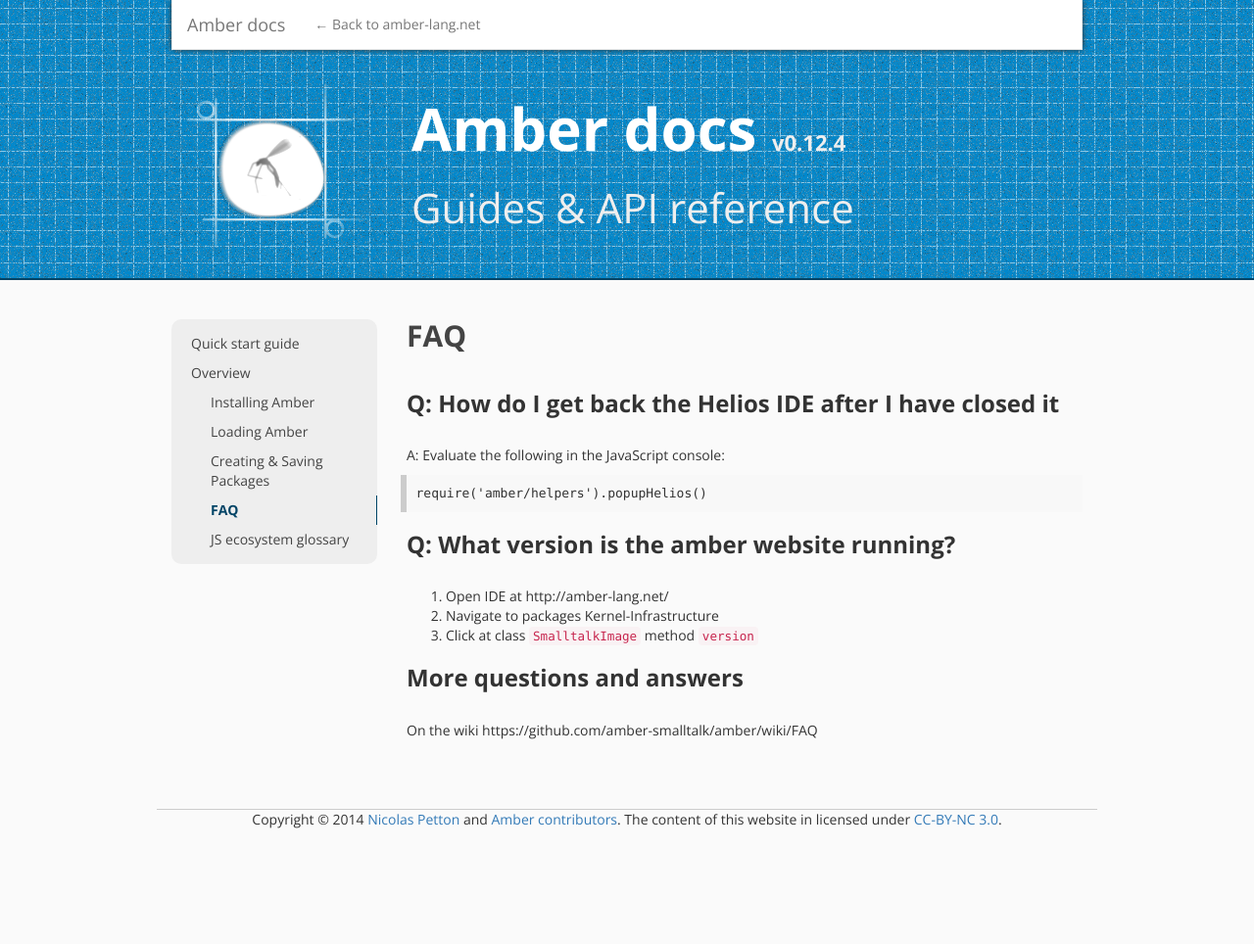
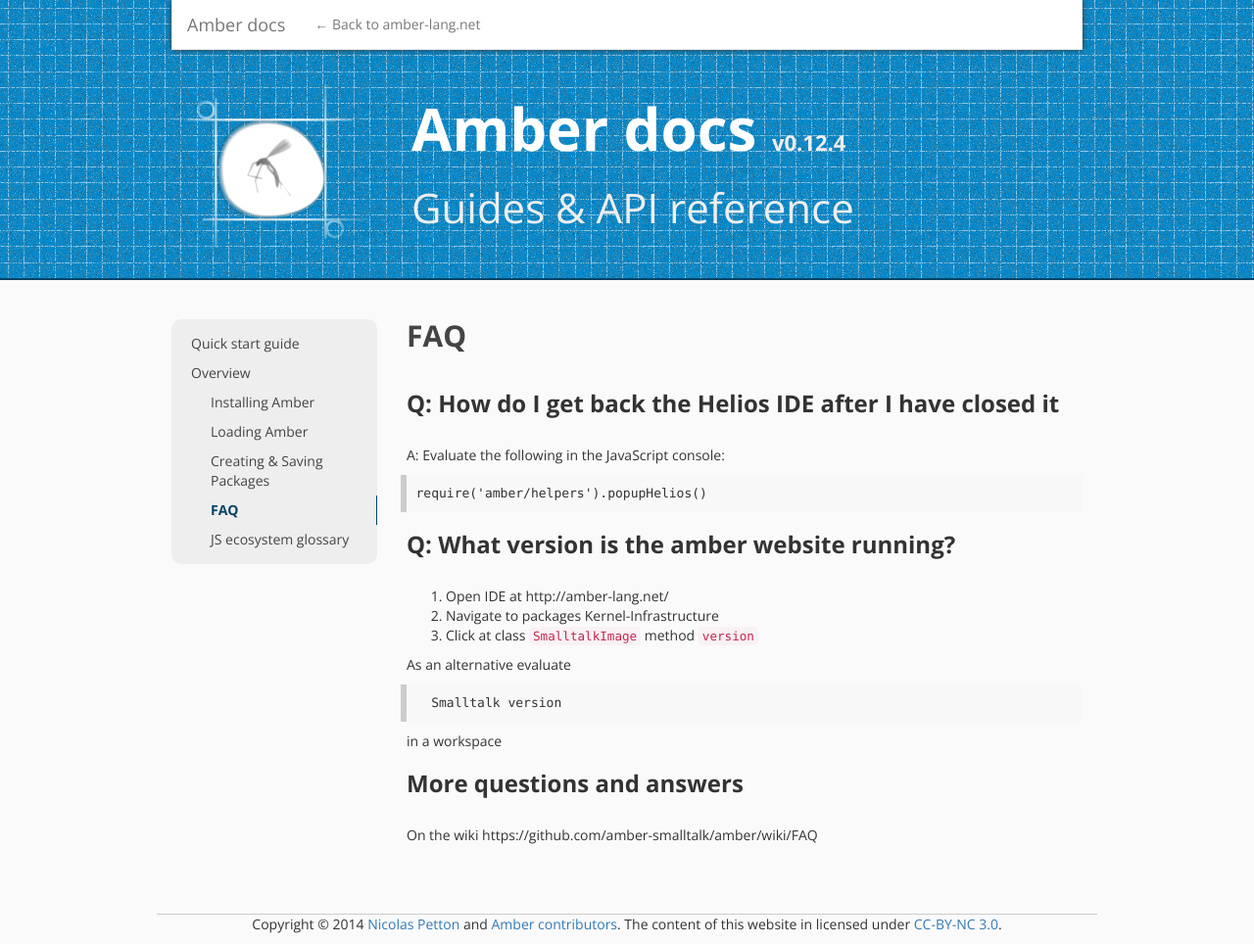
Before and after one commit to amber-smalltalk/amber-documentation, a Jekyll site: the page built from faq.md, in a window 1280 px wide. Shown: the whole page at 98% size. Built offline with Jekyll 4.4.1, drawn with Linux system fonts in a browser that asks for light colours; nearby versions of some CDN libraries; before the commit the page ends 900 px from its top, so only the background shows below that.

Commit message:
Smalltalk version

```diff
--- a/faq.md
+++ b/faq.md
@@ -18,6 +18,12 @@ A: Evaluate the following in the JavaScript console:
 2.    Navigate to packages Kernel-Infrastructure
 3.    Click at class ``SmalltalkImage`` method ``version``
 
+As an alternative evaluate
+
+      Smalltalk version
+
+in a workspace
+
 ### More questions and answers
 
 On the wiki
```
